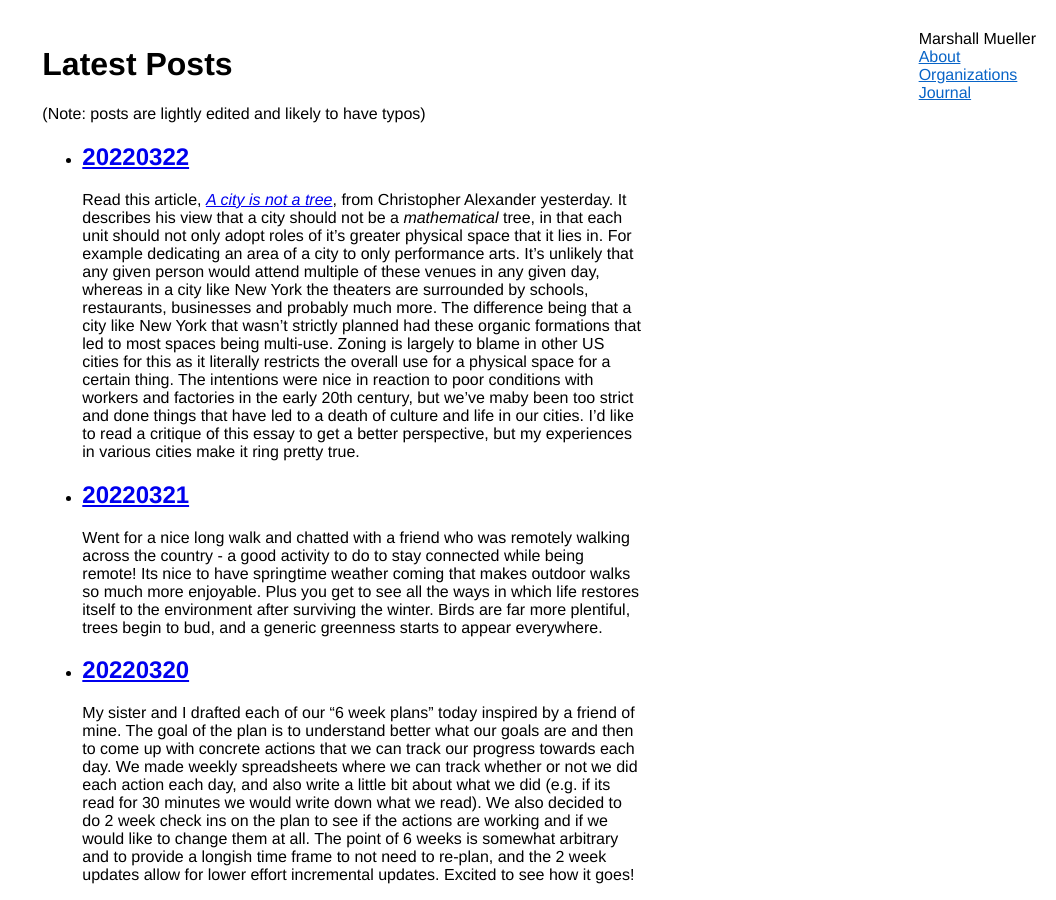
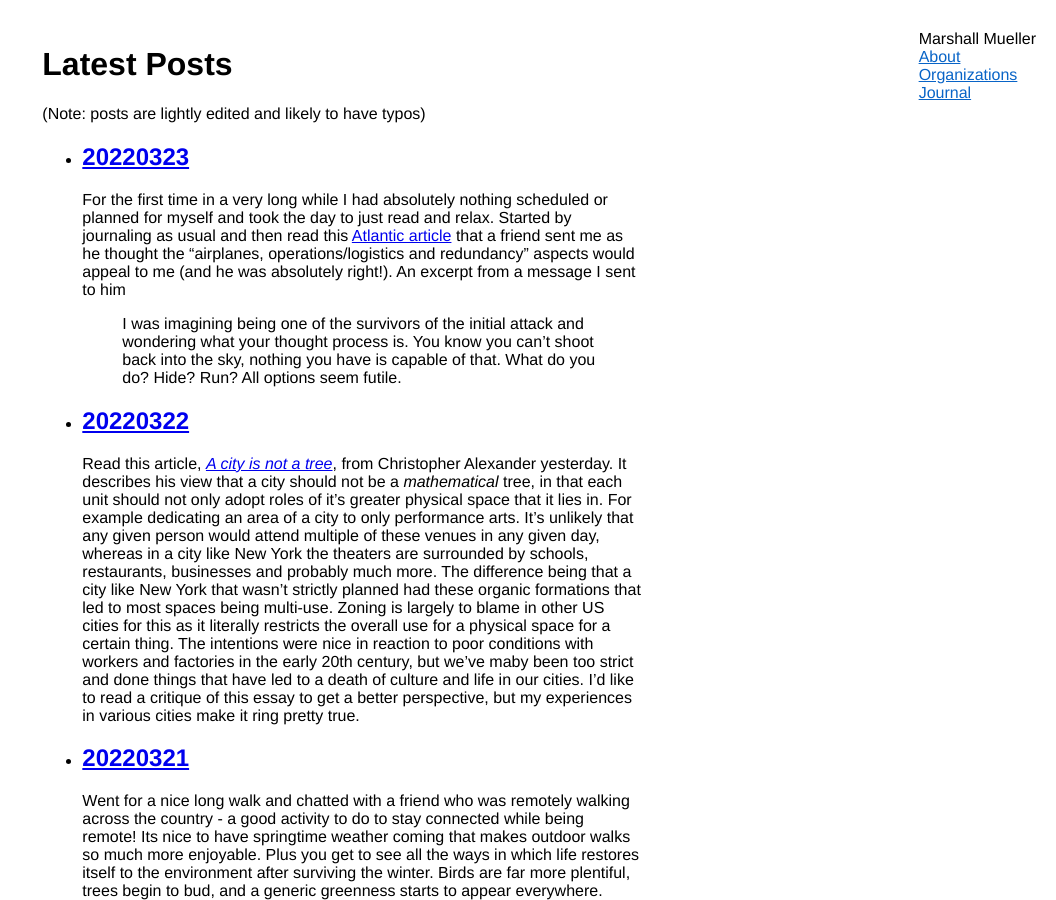
Before and after one commit to MarshMue/marshmue.github.io, a Jekyll site: the page built from posts.md, in a window 1280 px wide and 900 px high. Shown: the whole window, without its empty margins (224-1280 px from the left). Built offline with Jekyll 4.4.1, drawn with Linux system fonts in a browser that asks for light colours.

Commit message:
new post

```diff
--- /dev/null
+++ b/_posts/2022-03-23-63.md
@@ -0,0 +1,21 @@
+---
+title: 20220323
+layout: post
+---
+
+For the first time in a very long while I had absolutely nothing scheduled or planned for myself and took the day to just read and relax. Started by journaling as usual and then read this [Atlantic article](https://www.theatlantic.com/magazine/archive/2018/07/william-langewiesche-b-2-stealth-bomber/561719/) that a friend sent me as he thought the "airplanes, operations/logistics and redundancy" aspects would appeal to me (and he was absolutely right!). An excerpt from a message I sent to him
+>I was imagining being one of the survivors of the initial attack and wondering what your thought process is. You know you can’t shoot back into the sky, nothing you have is capable of that. What do you do? Hide? Run? All options seem futile.
+
+The awesome (as in the "inspiring great admiration, apprehension, or fear" definition) power of the technology at play here is truly terrifying. Especially for how detached all the American combatants can be except for the drone pilots that got to play "clean up" (how could you sleep comfortably doing their job!?). The article does a great job of presenting the POV of the american combatant so you can feel their detachment. I wish the article explained if this action had its intended overall strategic effect. All this sophistication just to ensure you could kill a reasonably large group of people.
+
+Dark content of the article aside, I had a very pleasant rest of my day!
+
+---
+
+**Daily Listening**
+
+This [nice house/future funk track](https://open.spotify.com/track/7Kv0yPSr550uUxbAwAhH01?si=5b5bbfc59c17428c).
+
+**Daily Reading**
+
+A little more of seeing the mystery unraveled in *The Mysterious Island*, and also a chapter of *[The Embodied Mind](https://www.goodreads.com/book/show/42291479-the-extended-mind)* which was interesting. It talked about how studies have shown that those who are more in touch with their bodies (measured as a proxy via ability to detect heart rate) often make better decisions, perform better, and endure things for longer. I think the causal relationship is probably a lot more complicated, but its an interesting piece of the puzzle.
```
Also changed, not shown: _posts/2022-03-22-62.md (+1 -1 lines).
